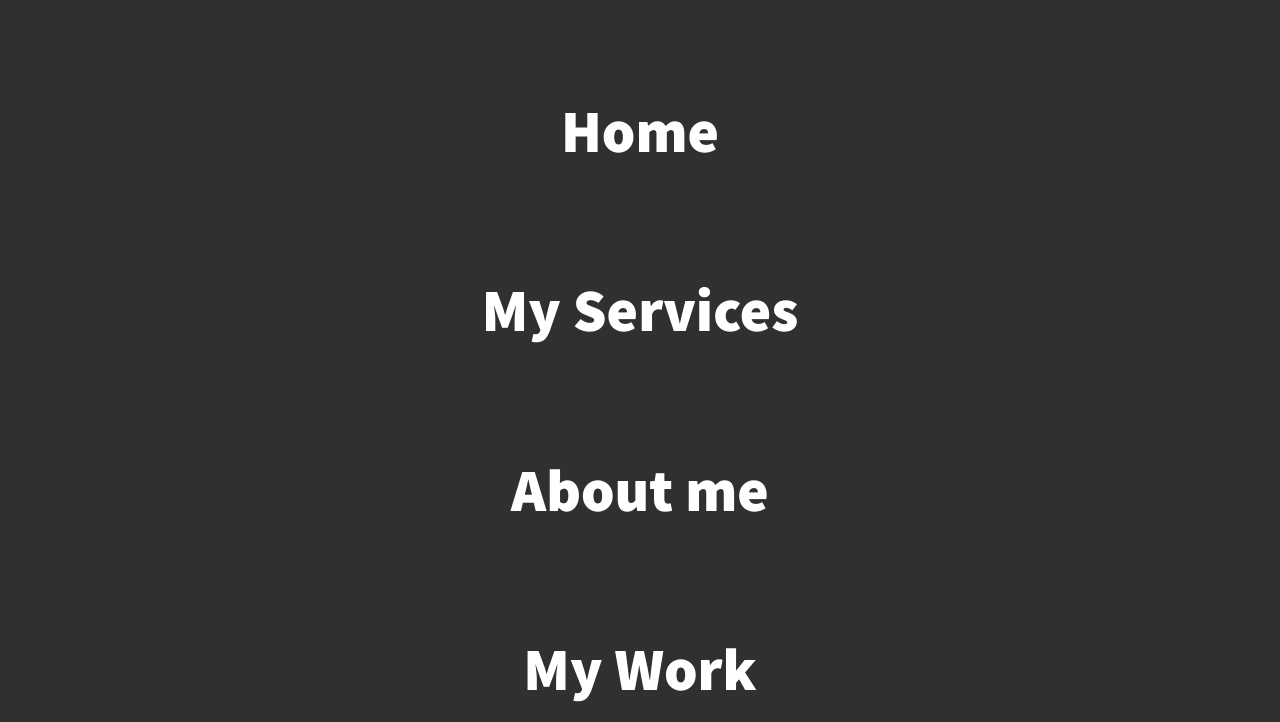
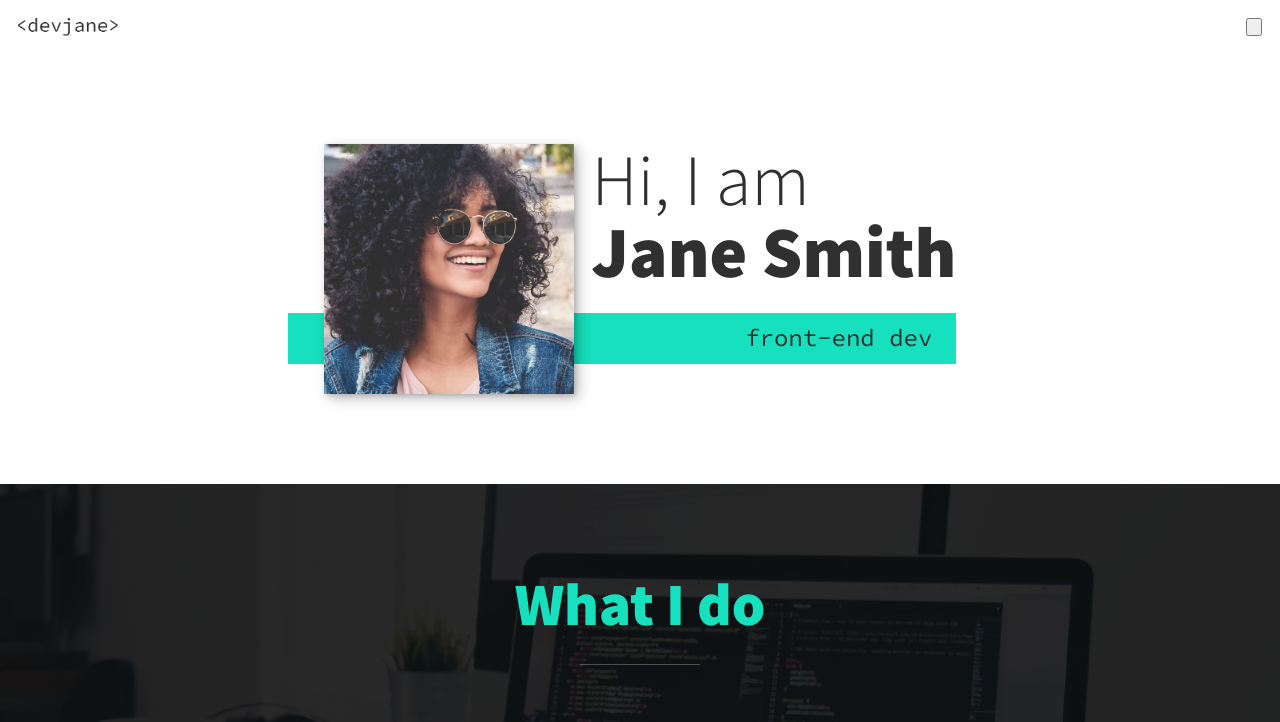
Before and after one commit to luke-h1/archived-portfolio, a plain HTML site: page index.html in a window 1280 px wide. Shown: the top 722 px of the page. Drawn offline with nearby package versions, Linux system fonts and the light colour scheme.

Commit message:
update README.MD

```diff
--- a/styles.css
+++ b/styles.css
@@ -149,7 +149,7 @@ header {
     left: 0 ;
     right: 0 ;
     z-index: 100;
-    transform: translateX(0%) ;
+    transform: translateX(100%) ;
     transition: transform 250ms cubic-bezier(.5,0,.5,1) ;
 
 }
@@ -178,6 +178,8 @@ header {
 .nav__link:hover {
     color: var(--clr-accent) ;
 }
+
+
 
 
 
```
Also changed, not shown: README.md.
